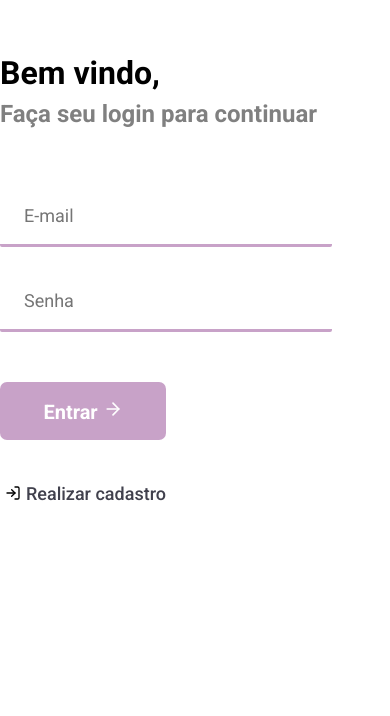
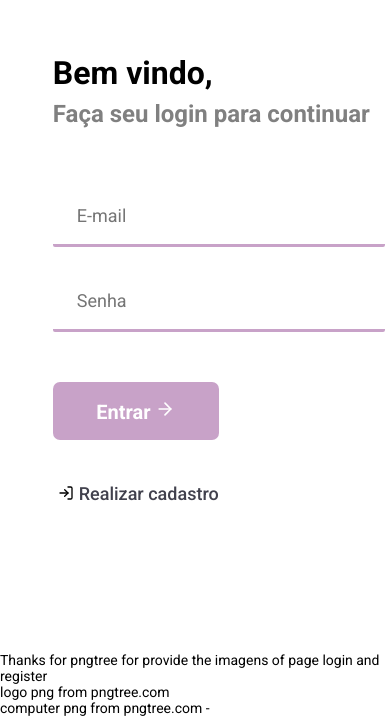
Before and after one commit to omateusamaral/Notes, a React (Create React App) app in the folder frontend/: page / in a window 390 px wide. Shown: the part 192-908 px from the top of the page. Before the commit the page ends 844 px from the top, so only its background shows below. Built offline with nearby package versions, Linux system fonts and the light colour scheme.

Commit message:
changed the style

```diff
--- a/frontend/src/Pages/Login/index.js
+++ b/frontend/src/Pages/Login/index.js
@@ -5,6 +5,7 @@ import { FiLogIn, FiArrowRight } from "react-icons/fi";
 import "./style.css";
 export default function Login() {
   return (
+    <>
       <div className="login-container">
         <section className="form">
           <img src={logo} alt="Notes" />
@@ -27,5 +28,19 @@ export default function Login() {
           </form>
         </section>
       </div>
+
+      <p>
+        Thanks for pngtree for provide the imagens of page login and register{" "}
+        <br />
+        logo png from pngtree.com
+        <a href="https://pngtree.com/so/logo">logo png from pngtree.com</a>
+        {"  "}
+        <br />
+        computer png from pngtree.com -{" "}
+        <a href="https://pngtree.com/so/computer">
+          computer png from pngtree.com
+        </a>
+      </p>
+    </>
   );
 }
--- a/frontend/src/Pages/Login/style.css
+++ b/frontend/src/Pages/Login/style.css
@@ -81,10 +81,13 @@ body {
 }
 
 @media only screen and (max-width: 600px) {
+  p a {
+    display: none;
+  }
   .login-container section.form img {
     display: none;
   }
   .login-container section.form {
-    flex-direction: row;
+    padding: 5px;
   }
 }
```
Lines whose indentation alone changed are shown as unchanged.
